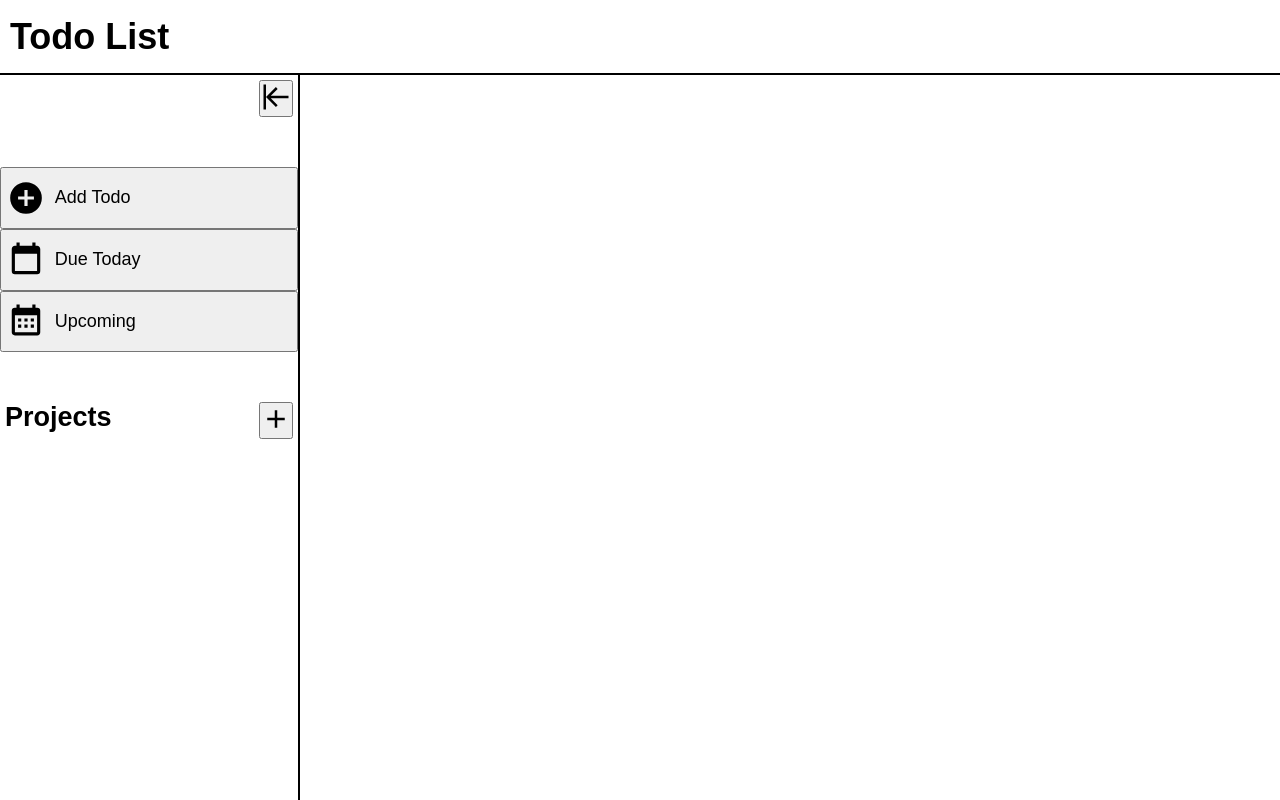
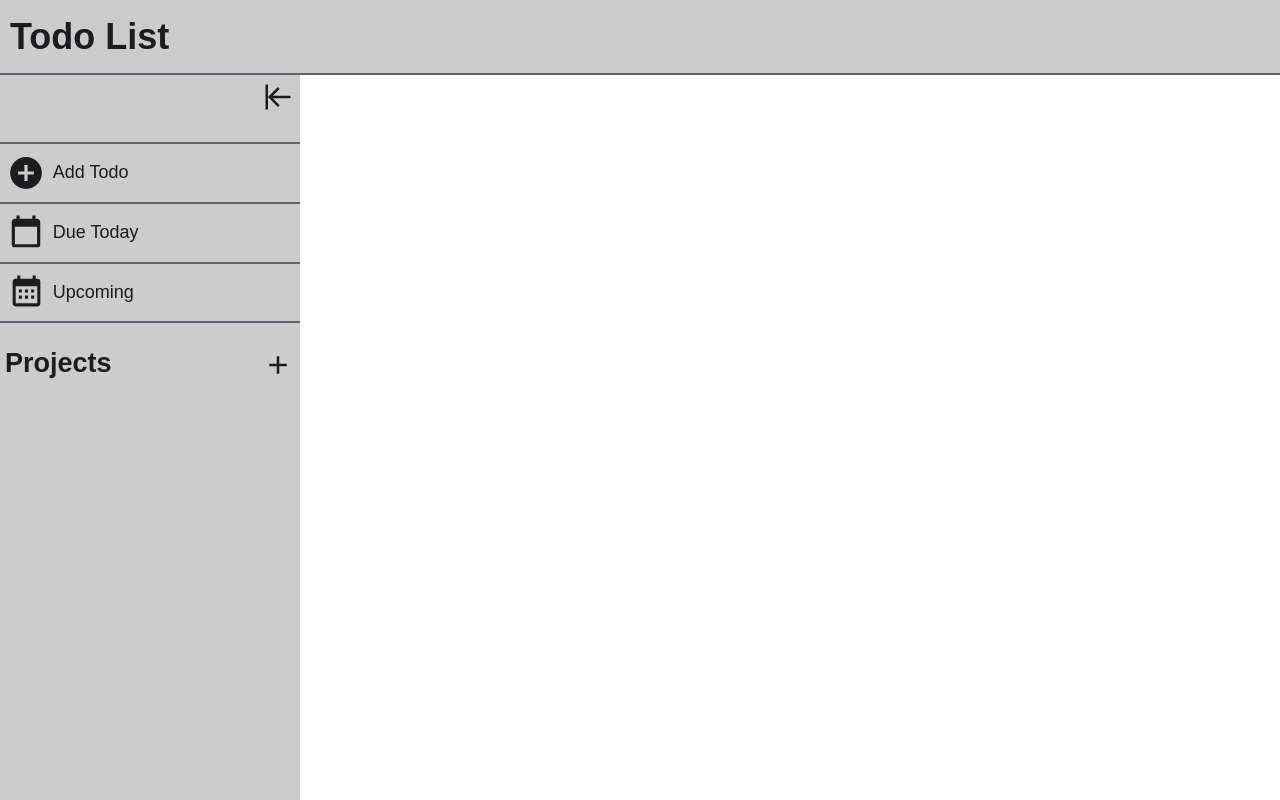
Before and after one commit to MerlinDeadleft/odin-todo-list, a website built with webpack: page src/template.html in a window 1280 px wide. Built offline with nearby package versions, Linux system fonts and the light colour scheme.

Commit message:
Add coloring to sidebar styling

```diff
--- a/src/css/styles.css
+++ b/src/css/styles.css
@@ -9,9 +9,20 @@
 :root {
     font-family: sans-serif;
     font-size: 1.125rem;
+    color: var(--color-text-main);
 
     --sidebar-width-expanded: 300px;
     --sidebar-width-collapsed: calc(2.1em + 15px);
+    --color-sidebar-divider: #5C616A;
+    --color-sidebar-button-hover: #9CBFDE;
+    --color-sidebar-button-active: #3F5FBE;
+    --color-sidebar-button-active-text: #FFFFFF;
+    --color-sidebar-button-selected: #FFFFFF;
+    --color-sidebar-button-selected-text: #13265D;
+
+    --color-background: #CCCCCC;
+    --color-text-main: #1A1C20;
+    --color-text-secondary: #5C616A;
 }
 
 body {
@@ -29,7 +40,9 @@ body:has(#sidebar[collapsed]) {
 header {
     grid-column: 1 / -1;
     align-content: center;
-    border-bottom: 2px solid black;
+    border-bottom: 2px solid var(--color-text-secondary);
+
+    background-color: var(--color-background);
 }
 
 h1 {
@@ -40,9 +53,10 @@ h1 {
     grid-row: 2;
     display: flex;
     flex-direction: column;
-    gap: 50px;
-    border-right: 2px solid black;
+    gap: 25px;
     overflow: hidden;
+
+    background-color: var(--color-background);
 }
 
 #sidebar-actions {
@@ -51,22 +65,65 @@ h1 {
     margin: 5px 5px 0 0;
 }
 
+.sidebar-button {
+    color: var(--color-text-main);
+    background: none;
+    border: none;
+}
+
+.sidebar-button.rounded {
+    border-radius: 5px;
+    padding: 2px;
+}
+
+.sidebar-button:hover,
+.sidebar-button:focus {
+    background-color: var(--color-sidebar-button-hover);
+}
+
+.sidebar-button:active {
+    background-color: var(--color-sidebar-button-active);
+    color: var(--color-sidebar-button-active-text);
+}
+
+.sidebar-button.selected {
+    background-color: var(--color-sidebar-button-selected);
+    color: var(--color-sidebar-button-selected-text);
+}
+
 #view-button-container {
     display: flex;
     flex-direction: column;
 }
 
-.sidebar-button {
+.view-button {
     padding: 10px 0;
     font-size: 1em;
     display: flex;
     justify-content: flex-start;
     align-items: center;
+
+    border-top: var(--sidebar-button-border);
+
+    --sidebar-button-border: 2px solid var(--color-sidebar-divider);
 }
 
-.sidebar-button img {
+.view-button:last-child {
+    border-bottom: var(--sidebar-button-border);
+}
+
+.view-button img {
     height: 2.1em;
     padding: 0 10px 0 5px;
+}
+
+.auto-mask-icon {
+    object-position: -9999px -9999px;
+
+    background-color: currentColor;
+    mask-size: contain;
+    mask-position: center;
+    mask-repeat: no-repeat;
 }
 
 #projects-header {
--- a/src/index.js
+++ b/src/index.js
@@ -1 +1,8 @@
 import "./css/styles.css";
+
+// Convert images to css masks to enable recoloring of svg images
+document.querySelectorAll("img.auto-mask-icon")
+    .forEach(img => {
+        const imageSource = img.getAttribute("src");
+        img.style.maskImage = `url(${imageSource})`;
+    });
--- a/src/template.html
+++ b/src/template.html
@@ -12,17 +12,17 @@
 
     <div id="sidebar">
         <div id="sidebar-actions">
-            <button><img id="sidebar-collapse-icon" src="assets/icons/arrow-collapse-left.svg" alt="collapse sidebar" height="30px"></button>
+            <button class="sidebar-button rounded"><img class="auto-mask-icon" id="sidebar-collapse-icon" title="Collapse sidebar" src="assets/icons/arrow-collapse-left.svg" alt="collapse sidebar" height="30px"></button>
         </div>
         <div id="view-button-container">
-            <button class="sidebar-button"><img src="assets/icons/plus-circle.svg" alt="plus-circle" height="30px">Add Todo</button>
-            <button class="sidebar-button"><img src="assets/icons/calendar-blank.svg" alt="calendar-blank" height="30px">Due Today</button>
-            <button class="sidebar-button"><img src="assets/icons/calendar-month.svg" alt="calendar-month" height="30px">Upcoming</button>
+            <button class="sidebar-button view-button"><img class="auto-mask-icon" src="assets/icons/plus-circle.svg" alt="plus-circle" height="30px">Add Todo</button>
+            <button class="sidebar-button view-button"><img class="auto-mask-icon" src="assets/icons/calendar-blank.svg" alt="calendar-blank" height="30px">Due Today</button>
+            <button class="sidebar-button view-button"><img class="auto-mask-icon" src="assets/icons/calendar-month.svg" alt="calendar-month" height="30px">Upcoming</button>
         </div>
         <div>
             <h2 id="projects-header">
                 Projects
-                <button><img title="Add new project" src="assets/icons/plus.svg" alt="plus" height="30px"></button>
+                <button class="sidebar-button rounded"><img class="auto-mask-icon" title="Add new project" src="assets/icons/plus.svg" alt="plus" height="30px"></button>
             </h2>
             <div id="projects-container"></div>
         </div>
```
